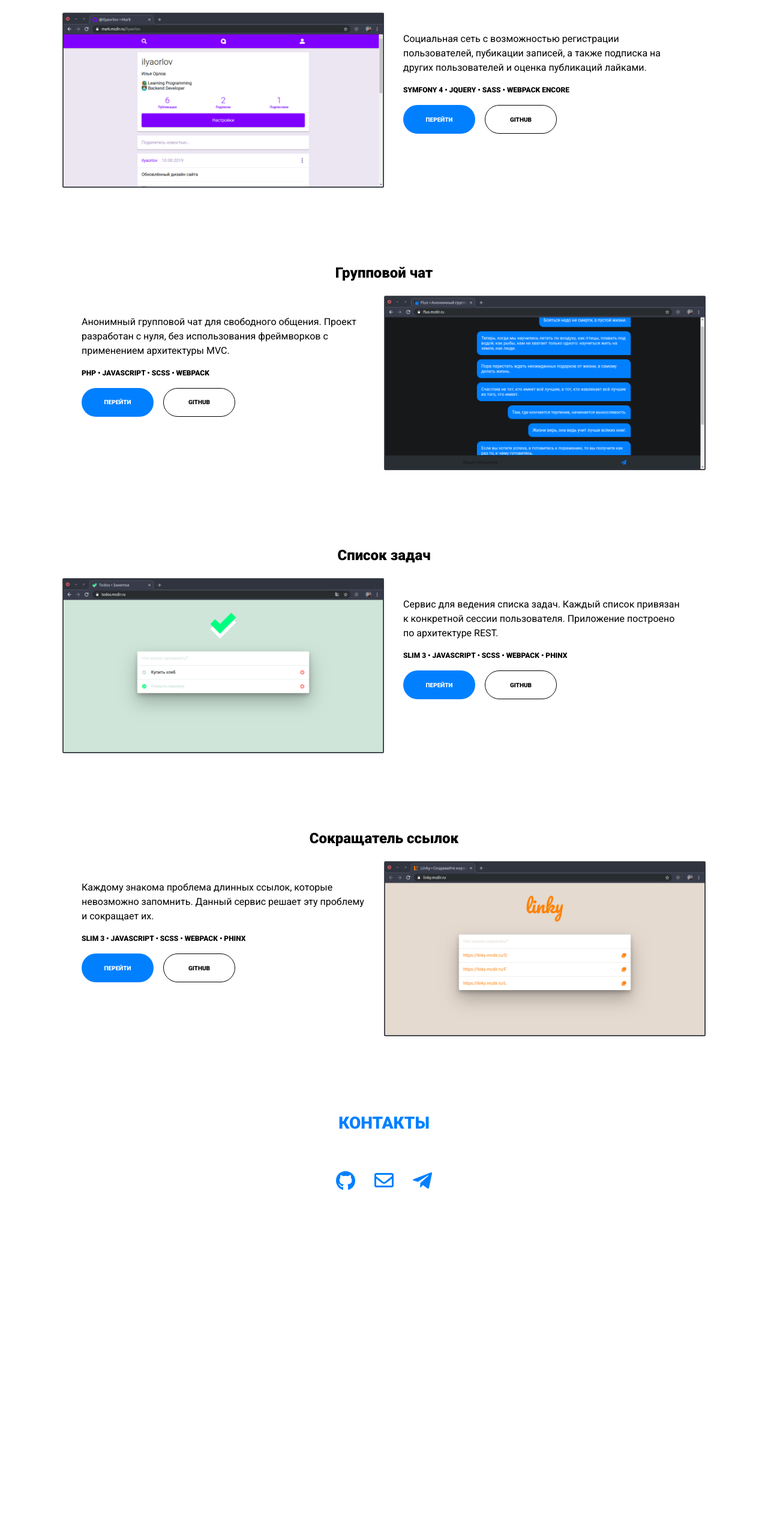
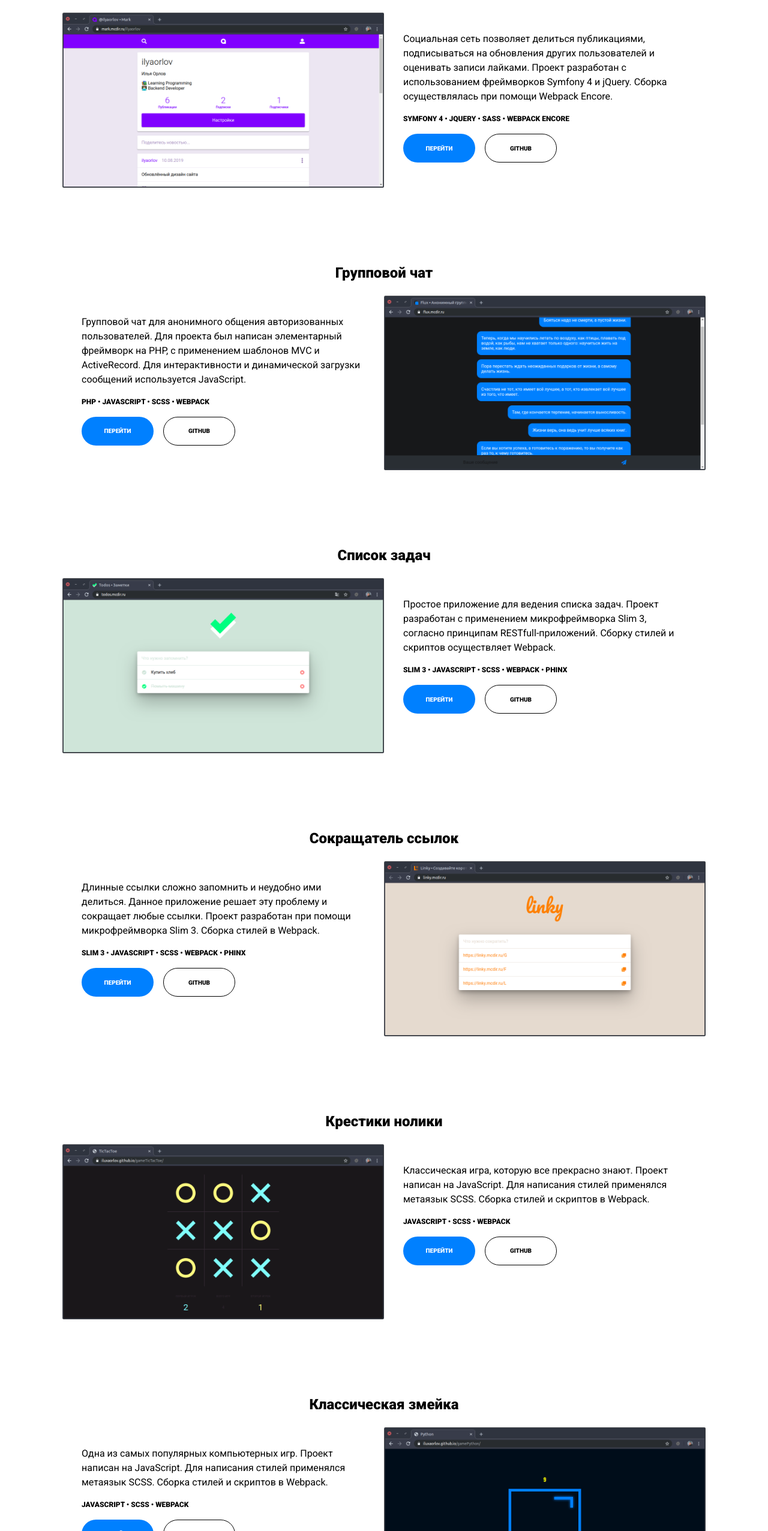
Before and after one commit to iluxaorlov/iluxaorlov.github.io, a website built with webpack: page index.html in a window 1280 px wide. Shown: the part 1765-4318 px from the top of the page at 60% size. Before the commit the page ends 3813 px from the top, so only its background shows below. Built offline with nearby package versions, Linux system fonts and the light colour scheme.

Commit message:
added more projects

```diff
--- a/index.html
+++ b/index.html
@@ -52,7 +52,9 @@
                 <div class="portfolio_item_content">
                     <img class="portfolio_item_content_image" src="public/img/mark.png" alt="Mark">
                     <div class="portfolio_item_content_description">
-                        <p class="portfolio_item_content_description_text">Социальная сеть с возможностью регистрации пользователей, пубикации записей, а также подписка на других пользователей и оценка публикаций лайками.</p>
+                        <p class="portfolio_item_content_description_text">
+                            Социальная сеть позволяет делиться публикациями, подписываться на обновления других пользователей и оценивать записи лайками. Проект разработан с использованием фреймворков Symfony 4 и jQuery. Сборка осуществлялась при помощи Webpack Encore.
+                        </p>
                         <p class="portfolio_item_content_description_stack">Symfony 4 • jQuery • Sass • Webpack Encore</p>
                         <div class="portfolio_item_content_description_button">
                             <a class="portfolio_item_content_description_button_visit" href="https://mark.mcdir.ru/" target="_blank">Перейти</a>
@@ -69,7 +71,9 @@
                 <div class="portfolio_item_content">
                     <img class="portfolio_item_content_image" src="public/img/flux.png" alt="Flux">
                     <div class="portfolio_item_content_description">
-                        <p class="portfolio_item_content_description_text">Анонимный групповой чат для свободного общения. Проект разработан с нуля, без использования фреймворков с применением архитектуры MVC.</p>
+                        <p class="portfolio_item_content_description_text">
+                            Групповой чат для анонимного общения авторизованных пользователей. Для проекта был написан элементарный фреймворк на PHP, с применением шаблонов MVC и ActiveRecord. Для интерактивности и динамической загрузки сообщений используется JavaScript.
+                        </p>
                         <p class="portfolio_item_content_description_stack">PHP • JavaScript • SCSS • Webpack</p>
                         <div class="portfolio_item_content_description_button">
                             <a class="portfolio_item_content_description_button_visit" href="https://flux.mcdir.ru/" target="_blank">Перейти</a>
@@ -86,7 +90,9 @@
                 <div class="portfolio_item_content">
                     <img class="portfolio_item_content_image" src="public/img/todos.png" alt="Todos">
                     <div class="portfolio_item_content_description">
-                        <p class="portfolio_item_content_description_text">Сервис для ведения списка задач. Каждый список привязан к конкретной сессии пользователя. Приложение построено по архитектуре REST.</p>
+                        <p class="portfolio_item_content_description_text">
+                            Простое приложение для ведения списка задач. Проект разработан с применением микрофреймворка Slim 3, согласно принципам RESTfull-приложений. Сборку стилей и скриптов осуществляет Webpack.
+                        </p>
                         <p class="portfolio_item_content_description_stack">Slim 3 • JavaScript • SCSS • Webpack • Phinx</p>
                         <div class="portfolio_item_content_description_button">
                             <a class="portfolio_item_content_description_button_visit" href="https://todos.mcdir.ru/" target="_blank">Перейти</a>
@@ -103,11 +109,51 @@
                 <div class="portfolio_item_content">
                     <img class="portfolio_item_content_image" src="public/img/linky.png" alt="Linky">
                     <div class="portfolio_item_content_description">
-                        <p class="portfolio_item_content_description_text">Каждому знакома проблема длинных ссылок, которые невозможно запомнить. Данный сервис решает эту проблему и сокращает их.</p>
+                        <p class="portfolio_item_content_description_text">
+                            Длинные ссылки сложно запомнить и неудобно ими делиться. Данное приложение решает эту проблему и сокращает любые ссылки. Проект разработан при помощи микрофреймворка Slim 3. Сборка стилей в Webpack.
+                        </p>
                         <p class="portfolio_item_content_description_stack">Slim 3 • JavaScript • SCSS • Webpack • Phinx</p>
                         <div class="portfolio_item_content_description_button">
                             <a class="portfolio_item_content_description_button_visit" href="https://linky.mcdir.ru/" target="_blank">Перейти</a>
                             <a class="portfolio_item_content_description_button_source" href="https://github.com/iluxaorlov/projectLinky" target="_blank">GitHub</a>
+                        </div>
+                    </div>
+                </div>
+            </div>
+
+            <div class="portfolio_item">
+                <div class="portfolio_item_title">
+                    <h3 class="portfolio_item_title_text">Крестики нолики</h3>
+                </div>
+                <div class="portfolio_item_content">
+                    <img class="portfolio_item_content_image" src="public/img/tictactoe.png" alt="TicTacToe">
+                    <div class="portfolio_item_content_description">
+                        <p class="portfolio_item_content_description_text">
+                            Классическая игра, которую все прекрасно знают. Проект написан на JavaScript. Для написания стилей применялся метаязык SCSS. Сборка стилей и скриптов в Webpack.
+                        </p>
+                        <p class="portfolio_item_content_description_stack">JavaScript • SCSS • Webpack</p>
+                        <div class="portfolio_item_content_description_button">
+                            <a class="portfolio_item_content_description_button_visit" href="https://iluxaorlov.github.io/gameTicTacToe" target="_blank">Перейти</a>
+                            <a class="portfolio_item_content_description_button_source" href="https://github.com/iluxaorlov/gameTicTacToe" target="_blank">GitHub</a>
+                        </div>
+                    </div>
+                </div>
+            </div>
+
+            <div class="portfolio_item">
+                <div class="portfolio_item_title">
+                    <h3 class="portfolio_item_title_text">Классическая змейка</h3>
+                </div>
+                <div class="portfolio_item_content">
+                    <img class="portfolio_item_content_image" src="public/img/python.png" alt="Python">
+                    <div class="portfolio_item_content_description">
+                        <p class="portfolio_item_content_description_text">
+                            Одна из самых популярных компьютерных игр. Проект написан на JavaScript. Для написания стилей применялся метаязык SCSS. Сборка стилей и скриптов в Webpack.
+                        </p>
+                        <p class="portfolio_item_content_description_stack">JavaScript • SCSS • Webpack</p>
+                        <div class="portfolio_item_content_description_button">
+                            <a class="portfolio_item_content_description_button_visit" href="https://iluxaorlov.github.io/gamePython" target="_blank">Перейти</a>
+                            <a class="portfolio_item_content_description_button_source" href="https://github.com/iluxaorlov/gamePython" target="_blank">GitHub</a>
                         </div>
                     </div>
                 </div>
--- a/src/scss/_header.scss
+++ b/src/scss/_header.scss
@@ -57,7 +57,7 @@
                 transition: all 250ms linear;
 
                 &:hover {
-                    transform: translateY(-4px);
+                    transform: translateY(-2px);
                 }
             }
         }
--- a/src/scss/_portfolio.scss
+++ b/src/scss/_portfolio.scss
@@ -41,6 +41,7 @@
                     }
 
                     .portfolio_item_content_description {
+                        width: 50%;
                         margin: 32px;
 
                         .portfolio_item_content_description_text {
@@ -82,7 +83,7 @@
                                 margin-right: 16px;
 
                                 &:hover {
-                                    transform: translateY(-4px);
+                                    transform: translateY(-2px);
                                 }
                             }
 
@@ -104,7 +105,7 @@
                                 transition: all 250ms linear;
 
                                 &:hover {
-                                    transform: translateY(-4px);
+                                    transform: translateY(-2px);
                                 }
                             }
                         }
@@ -134,6 +135,7 @@
                     }
 
                     .portfolio_item_content_description {
+                        width: 50%;
                         margin: 32px;
 
                         .portfolio_item_content_description_text {
@@ -175,7 +177,7 @@
                                 margin-right: 16px;
 
                                 &:hover {
-                                    transform: translateY(-4px);
+                                    transform: translateY(-2px);
                                 }
                             }
 
@@ -197,7 +199,7 @@
                                 transition: all 250ms linear;
 
                                 &:hover {
-                                    transform: translateY(-4px);
+                                    transform: translateY(-2px);
                                 }
                             }
                         }
```
Also changed, not shown: public/build/app.css, public/img/python.png (added), public/img/tictactoe.png (added).
